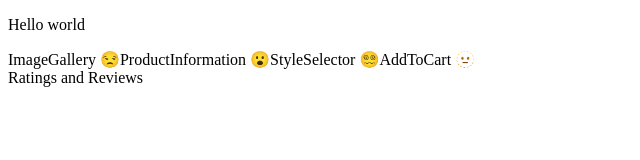
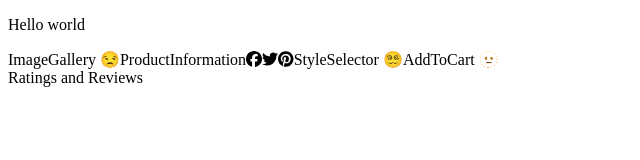
Before and after one commit to FEC-Neptune/front-end-capstone, a React app: page / in a window 1280 px wide. Shown: the top 160 px of the page, without its empty margins (0-640 px from the left). Built offline with nearby package versions, Linux system fonts and the light colour scheme; the HTML template or start-up script is replaced by a standard one.

Commit message:
Added fontawesome brands library. Confirmed FontAwesome components work.

```diff
--- a/client/src/components/overview/ProductInformation.jsx
+++ b/client/src/components/overview/ProductInformation.jsx
@@ -1,9 +1,14 @@
 import React from 'react';
+import { FontAwesomeIcon } from '@fortawesome/react-fontawesome';
+import { faFacebook, faTwitter, faPinterest } from '@fortawesome/free-brands-svg-icons';
 
 const ProductInformation = () => {
   return (
     <>
-      ProductInformation 😮
+      ProductInformation
+      <FontAwesomeIcon icon={faFacebook} />
+      <FontAwesomeIcon icon={faTwitter} />
+      <FontAwesomeIcon icon={faPinterest} />
     </>
   );
 };
--- a/package.json
+++ b/package.json
@@ -29,6 +29,7 @@
     "@babel/preset-env": "^7.14.7",
     "@babel/preset-react": "^7.14.5",
     "@fortawesome/fontawesome-svg-core": "^6.4.0",
+    "@fortawesome/free-brands-svg-icons": "^6.4.0",
     "@fortawesome/free-solid-svg-icons": "^6.4.0",
     "@fortawesome/react-fontawesome": "^0.2.0",
     "axios": "^0.21.1",
```
Also changed, not shown: 2 other files (tests, documents, lock files or other folders).
